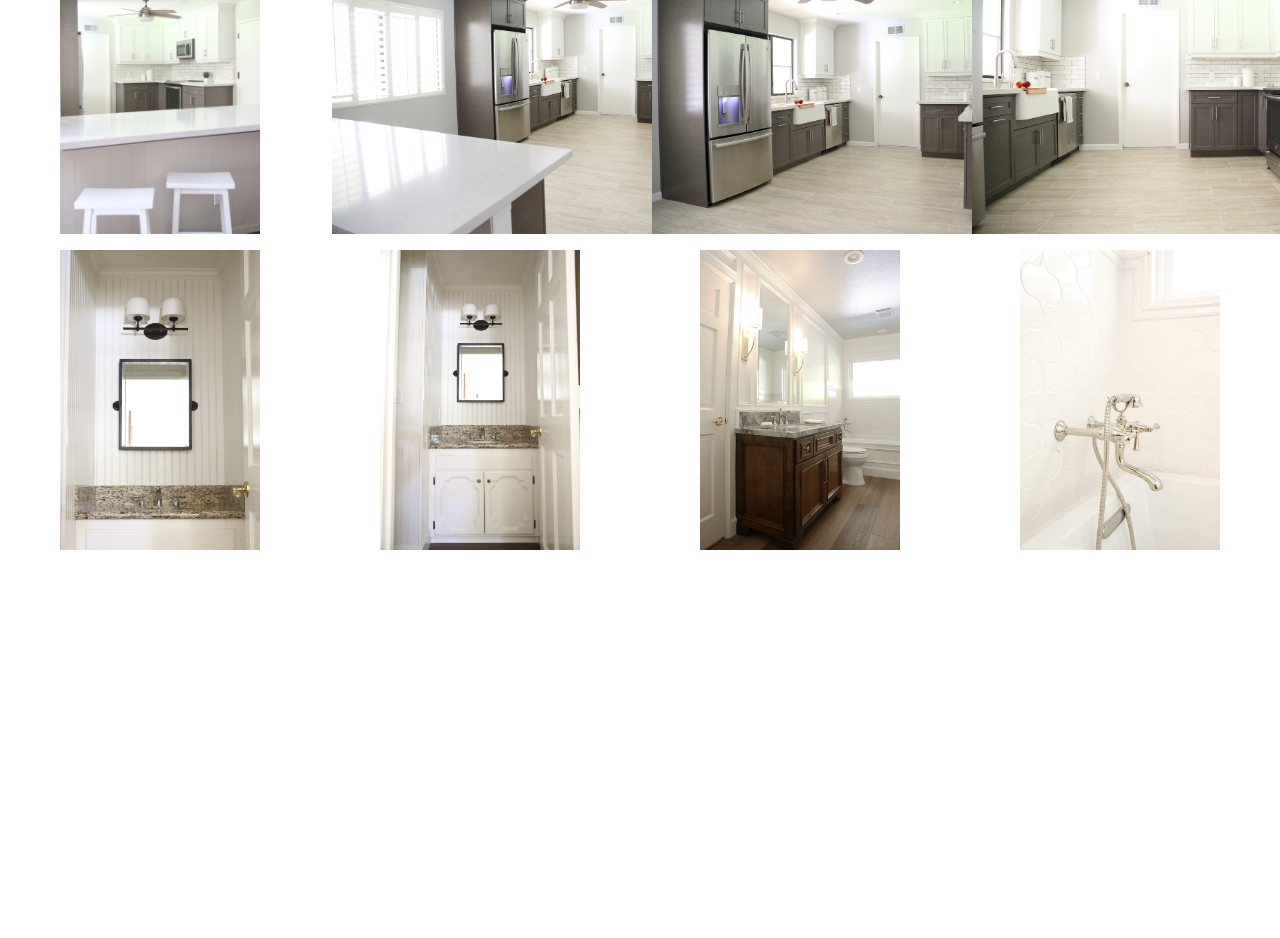
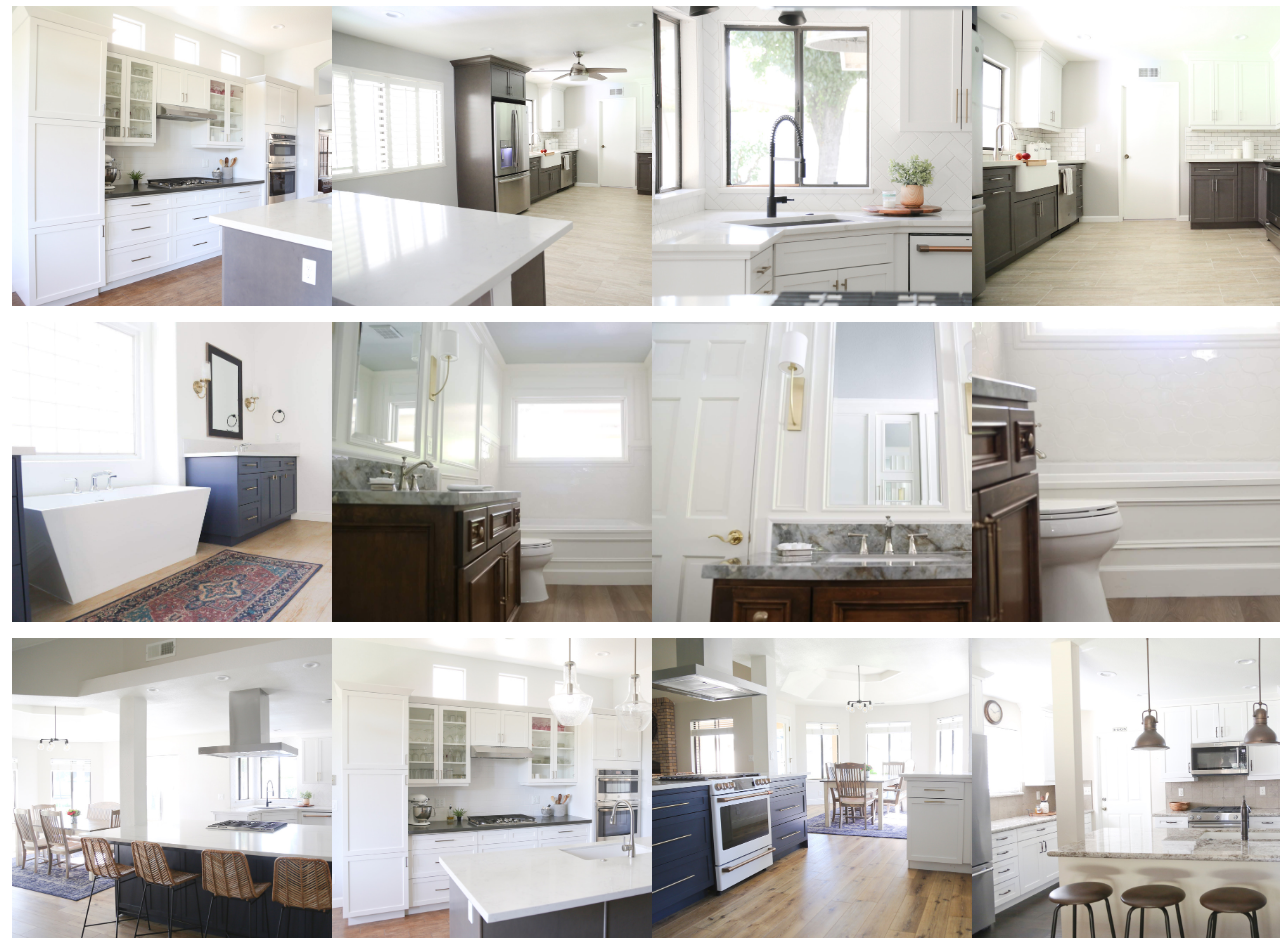
Before and after one commit to Nathan-Anderson-1024/CVSR, a plain HTML site: page about.html in a window 1280 px wide. Shown: the part 464-1402 px from the top of the page. Before the commit the page ends 1014 px from the top, so only its background shows below. Drawn offline with nearby package versions, Linux system fonts and the light colour scheme.

Commit message:
updated gallery with images

```diff
--- a/about.html
+++ b/about.html
@@ -12,7 +12,7 @@
     <!-- Header -->
     <header class="sticky-top">
         <nav class="navbar navbar-expand-lg navbar-light bg-light">
-            <div class="container-fluid">
+            <div class="container-fluid pe-0">
                 <a class="navbar-brand" href="./index.html">Central Valley Stone Restoration</a>
                 <button class="navbar-toggler" type="button" data-bs-toggle="collapse" data-bs-target="#navbarSupportedContent" aria-controls="navbarSupportedContent" aria-expanded="false" aria-label="Toggle navigation">
                     <span class="navbar-toggler-icon"></span>
@@ -58,50 +58,66 @@
     <!-- End Header -->
     <main>
         <div class="row d-flex justify-content-center align-items-center w-100 text-center">
-            <div class="col about-us">
+            <div class="col about-us pe-0">
                 <h1 class="mt-3">About Us</h1>
                 <div class="d-flex justify-content-center align-items-center text-center mt-3">
-                    <p class="w-50">Central Valley Stone Restoration was founded by FIRSTNAME LASTNAME over 43 years ago in the central valley.
-                         Since the founding of CVSR in 1980 we have been providing quality residential and commercial tile work to homes and businesses around the valley.
-                        Locally owned and operated by FIRSTNAME LASTNAME CVSR focuses on new construction, remodeles, and fabrication. Working with Central Valley Stone
-                      Restoration means working with a reputable and reliable tile installer who will treat your home as if it was their own.  </p>
+                    <p class="w-50">Central Valley Stone Restoration, Inc. opened its doors in 2008.  Our family run business represent three generations of quality experience in the tile and stone fabrication business.  This experience allows us to perform both commercial and residential projects of all sizes.  No job is too large or small.  We pride ourselves in employing experienced individuals and utilizing the highest quality materials to ensure that our customers receive the level of quality and value they deserve.
+                      <br>
+                      Most of our customer base is repeat business because we treat people the way we want to be treated.  Quality workmanship and one of the best warranties in the industry is why our customers keep coming back.  Please contact us to set up a consultation for your tile or stone needs.  All estimates are free of charge.
+                    </p>
                 </div>
             </div>
         </div>
-        <div class="row mt-3">
+        <div class="row mt-3 me-0">
           <div class="col d-flex justify-content-center align-items-center flex-column">
             <h2>Gallery</h2>
           </div>
         </div>
         <div class="container-fluid">
           <div class="row d-flex justify-content-center align-items-center mt-3">
-            <div class="col-lg-3 text-center">
-              <img src="./imgs/jobsite_images/BO6A0002.jpeg" class="gallery-img">
+            <div class="col-lg-3 text-center pe-0">
+              <img src="./imgs/jobsite_images/used/BO6A0059.jpeg" class="gallery-img">
             </div>
-            <div class="col-lg-3 text-center">
-              <img src="./imgs/jobsite_images/BO6A0004.jpeg" class="gallery-img">
+            <div class="col-lg-3 text-center pe-0">
+              <img src="./imgs/jobsite_images/used/BO6A0004.jpeg" class="gallery-img">
             </div>
-            <div class="col-lg-3 text-center">
-              <img src="./imgs/jobsite_images/BO6A0005.jpeg" class="gallery-img">
+            <div class="col-lg-3 text-center pe-0">
+              <img src="./imgs/jobsite_images/used/BO6A9888.jpeg" class="gallery-img">
             </div>
-            <div class="col-lg-3 text-center">
-              <img src="./imgs/jobsite_images/BO6A0006.jpeg" class="gallery-img">
+            <div class="col-lg-3 text-center pe-0">
+              <img src="./imgs/jobsite_images/used/BO6A0006.jpeg" class="gallery-img">
             </div>
           </div>
         </div>
         <div class="container-fluid">
           <div class="row d-flex justify-content-center align-items-center mt-3">
-            <div class="col-lg-3 text-center">
-              <img src="./imgs/jobsite_images/IMG_8304.JPG" class="gallery-img">
+            <div class="col-lg-3 text-center pe-0">
+              <img src="./imgs/jobsite_images/used/IMG_6038.JPG" class="gallery-img">
             </div>
-            <div class="col-lg-3 text-center">
-              <img src="./imgs/jobsite_images/IMG_8303.JPG" class="gallery-img">
+            <div class="col-lg-3 text-center pe-0">
+              <img src="./imgs/jobsite_images/used/IMG_8290.JPG" class="gallery-img">
             </div>
-            <div class="col-lg-3 text-center">
-              <img src="./imgs/jobsite_images/IMG_8302.JPG" class="gallery-img">
+            <div class="col-lg-3 text-center pe-0">
+              <img src="./imgs/jobsite_images/used/IMG_8292.JPG" class="gallery-img">
             </div>
-            <div class="col-lg-3 text-center">
-              <img src="./imgs/jobsite_images/IMG_8301.JPG" class="gallery-img">
+            <div class="col-lg-3 text-center pe-0">
+              <img src="./imgs/jobsite_images/used/IMG_8297.JPG" class="gallery-img">
+            </div>
+          </div>
+        </div>
+        <div class="container-fluid">
+          <div class="row d-flex justify-content-center align-items-center mt-3">
+            <div class="col-lg-3 text-center pe-0">
+              <img src="./imgs/jobsite_images/used/BO6A9881.jpeg" class="gallery-img">
+            </div>
+            <div class="col-lg-3 text-center pe-0">
+              <img src="./imgs/jobsite_images/used/BO6A0027.jpeg" class="gallery-img">
+            </div>
+            <div class="col-lg-3 text-center pe-0">
+              <img src="./imgs/jobsite_images/used/BO6A9938.jpeg" class="gallery-img">
+            </div>
+            <div class="col-lg-3 text-center pe-0">
+              <img src="./imgs/jobsite_images/used/BO6A9954.jpeg" class="gallery-img">
             </div>
           </div>
         </div>
```
Also changed, not shown: index.html (+7 -5 lines), imgs/jobsite_images/IMG_8290.JPG (deleted), imgs/jobsite_images/used/BO6A0004.jpeg (renamed from imgs/jobsite_images/BO6A0004.jpeg), imgs/jobsite_images/used/BO6A0006.jpeg (renamed from imgs/jobsite_images/BO6A0006.jpeg), imgs/jobsite_images/used/BO6A0027.jpeg (renamed from imgs/jobsite_images/BO6A0027.jpeg), imgs/jobsite_images/used/BO6A0059.jpeg (renamed from imgs/jobsite_images/BO6A0059.jpeg), imgs/jobsite_images/used/BO6A9881.jpeg (renamed from imgs/jobsite_images/BO6A9881.jpeg), imgs/jobsite_images/used/BO6A9888.jpeg (renamed from imgs/jobsite_images/BO6A9888.jpeg), imgs/jobsite_images/used/BO6A9938.jpeg (renamed from imgs/jobsite_images/BO6A9938.jpeg), imgs/jobsite_images/used/BO6A9954.jpeg (renamed from imgs/jobsite_images/BO6A9954.jpeg), imgs/jobsite_images/used/IMG_6038.JPG (renamed from imgs/jobsite_images/IMG_6038.JPG), imgs/jobsite_images/used/IMG_8290.JPG (renamed from imgs/jobsite_images/IMG_8290(1).JPG), imgs/jobsite_images/used/IMG_8292.JPG (renamed from imgs/jobsite_images/IMG_8292.JPG), imgs/jobsite_images/used/IMG_8297.JPG (renamed from imgs/jobsite_images/IMG_8297.JPG).
